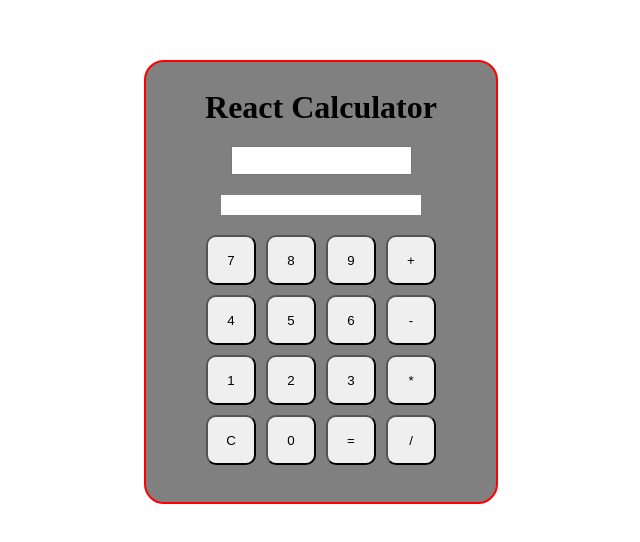
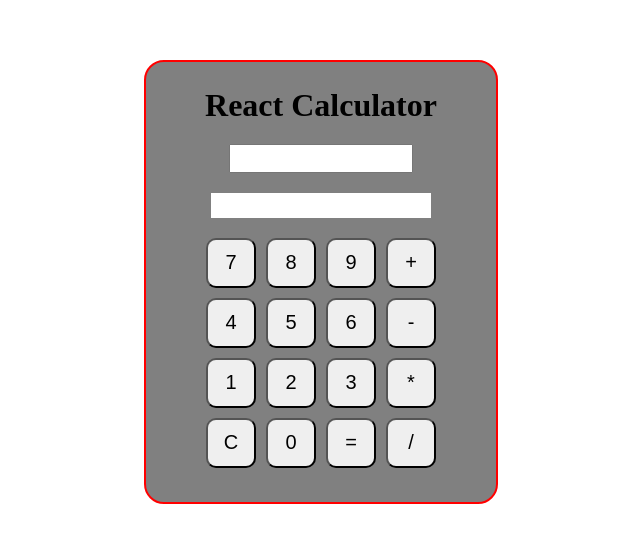
Before and after one commit to rajvipulraj401/xCalculator, a React (Vite) app: page / in a window 1280 px wide. Shown: the part 118-660 px from the top of the page, without its empty margins (319-959 px from the left). Built offline with nearby package versions, Linux system fonts and the light colour scheme.

Commit message:
added full ui

```diff
--- a/src/App.css
+++ b/src/App.css
@@ -2,42 +2,6 @@
   padding: 0;
   margin: 0;
 }
-
-/* --------------Delete below css----------------- */
-/*
-.calculator-container {
-  display: flex;
-  flex-direction: column;
-
-  justify-content: center;
-  align-items: center;
-  gap: 15px;
-  border: 2px solid red;
-  height: 100vh;
-  width: 100vw;
-}
-
-.buttons-container {
-  display: flex;
-  flex-wrap: wrap;
-  width: 20%;
-  border: 2px solid yellow;
-  padding: 0 20px;
-  gap: 10px;
-}
-
-.buttons-container button {
-  min-width: 60px;
-  height: 60px;
-  border-radius: 10px;
-  cursor: pointer;
-}
-
-.output-display {
-  border: 2px solid blue;
-  width: 15%;
-  height: 3%;
-} */
 
 /* -------without relative units giving absolute units */
 
@@ -65,6 +29,8 @@
 
 .input-display input {
   height: 25px;
+  width: 180px;
+  font-size: 18px;
 }
 .buttons-container {
   display: flex;
@@ -82,45 +48,14 @@
   height: 50px;
   border-radius: 10px;
   cursor: pointer;
+
+  font-size: 20px;
 }
 
 .output-display {
   /* border: 2px solid blue; */
   background-color: white;
-  width: 200px;
-  height: 20px;
+  width: 220px;
+  height: 25px;
+  font-size: 18px;
 }
-
-/*
-.calculator-container {
-  display: flex;
-  flex-direction: column;
-  justify-content: center;
-  align-items: center;
-  gap: 15px;
-  border: 2px solid red;
-  min-height: 600px;
-  min-width: 450px;
-}
-
-.buttons-container {
-  display: flex;
-  flex-wrap: wrap;
-  width: 20%;
-  border: 2px solid yellow;
-  padding: 0 20px;
-  gap: 10px;
-}
-
-.buttons-container button {
-  min-width: 60px;
-  height: 60px;
-  border-radius: 10px;
-  cursor: pointer;
-}
-
-.output-display {
-  border: 2px solid blue;
-  width: 15%;
-  height: 3%;
-} */
```
